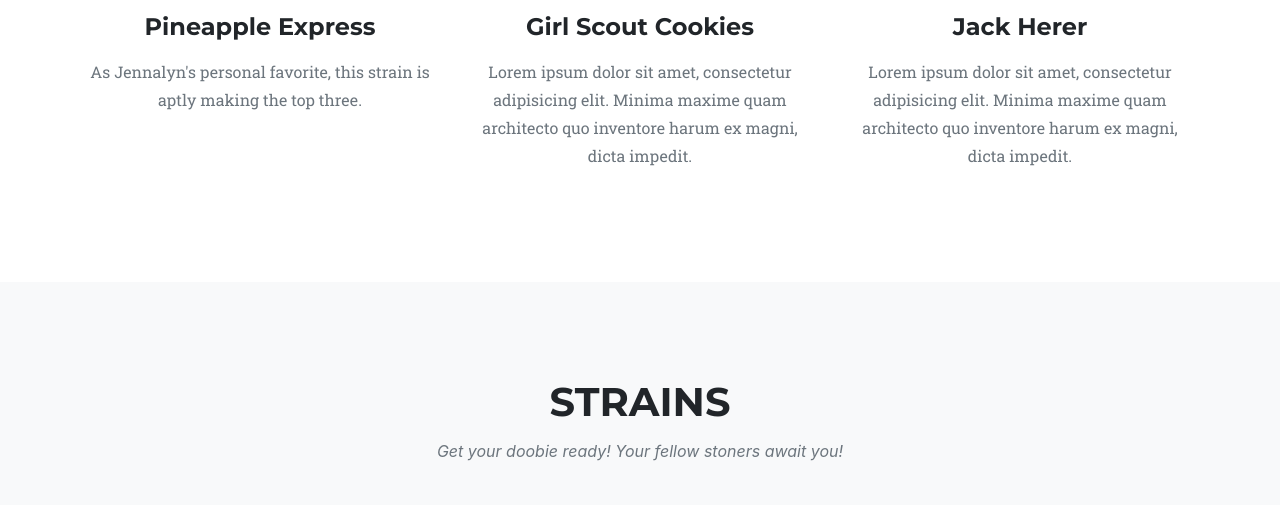
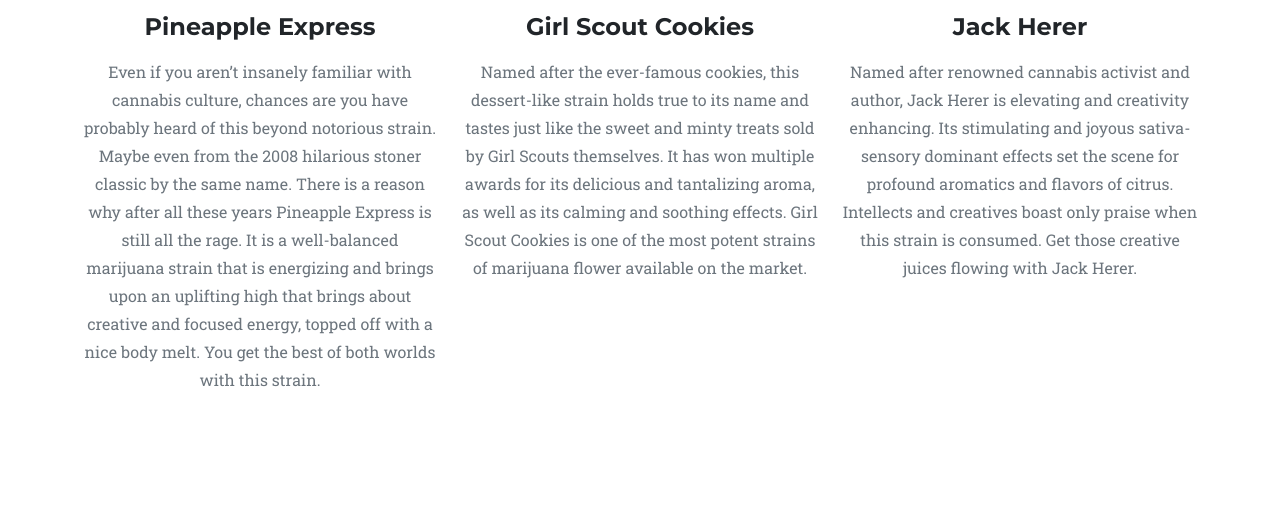
Before and after one commit to JennaScript/get-high-together, a website: page dist/index.html in a window 1280 px wide. Shown: the part 1356-1861 px from the top of the page. Drawn offline with nearby package versions, Linux system fonts and the light colour scheme; a web font is replaced by a local one.

Commit message:
Update index.html

```diff
--- a/dist/index.html
+++ b/dist/index.html
@@ -57,21 +57,21 @@
                         </span>
                         <img src="assets/img/strain-photos/pineappleexpress.jpg" width="350" height="300" alt="Pineapple Express">
                         <h4 class="my-3">Pineapple Express</h4>
-                        <p class="text-muted">As Jennalyn's personal favorite, this strain is aptly making the top three. </p>
+                        <p class="text-muted">Even if you aren’t insanely familiar with cannabis culture, chances are you have probably heard of this beyond notorious strain. Maybe even from the 2008 hilarious stoner classic by the same name. There is a reason why after all these years Pineapple Express is still all the rage. It is a well-balanced marijuana strain that is energizing and brings upon an uplifting high that brings about creative and focused energy, topped off with a nice body melt. You get the best of both worlds with this strain.</p>
                     </div>
                     <div class="col-md-4">
                         <span class="fa-stack fa-4x">
                         </span>
                         <img src="assets/img/strain-photos/girlscoutcookies.jpg" width="350" height="300" alt="Girl Scout Cookies">
                         <h4 class="my-3">Girl Scout Cookies</h4>
-                        <p class="text-muted">Lorem ipsum dolor sit amet, consectetur adipisicing elit. Minima maxime quam architecto quo inventore harum ex magni, dicta impedit.</p>
+                        <p class="text-muted">Named after the ever-famous cookies, this dessert-like strain holds true to its name and tastes just like the sweet and minty treats sold by Girl Scouts themselves. It has won multiple awards for its delicious and tantalizing aroma, as well as its calming and soothing effects. Girl Scout Cookies is one of the most potent strains of marijuana flower available on the market.</p>
                     </div>
                     <div class="col-md-4">
                         <span class="fa-stack fa-4x">
                         </span>
                         <img src="assets/img/strain-photos/jackherer.jpg" width="350" height="300" alt="Jack Herer">
                         <h4 class="my-3">Jack Herer</h4>
-                        <p class="text-muted">Lorem ipsum dolor sit amet, consectetur adipisicing elit. Minima maxime quam architecto quo inventore harum ex magni, dicta impedit.</p>
+                        <p class="text-muted">Named after renowned cannabis activist and author, Jack Herer is elevating and creativity enhancing. Its stimulating and joyous sativa-sensory dominant effects set the scene for profound aromatics and flavors of citrus. Intellects and creatives boast only praise when this strain is consumed. Get those creative juices flowing with Jack Herer.</p>
                     </div>
                 </div>
             </div>
@@ -185,6 +185,7 @@
                         <div class="team-member">
                             <img class="mx-auto rounded-circle" src="assets/img/team/jennalyn.jpg" alt="" />
                             <h4>Jennalyn Kabiling</h4>
+                            <h7>Favorite Strain: Pineapple Express</h7>
                             <p class="text-muted">Aspiring iOS Developer, Applied CS Student, Student Ambassador at Make School, San Francisco</p>
                         </div>
                     </div>
@@ -192,6 +193,7 @@
                         <div class="team-member">
                             <img class="mx-auto rounded-circle" src="assets/img/team/brenner.jpg" alt="" />
                             <h4>Brenner Haverlock</h4>
+                            <h7>Favorite Strain: Blue Dream</h7>
                             <p class="text-muted">Aspiring Back-End Developer, Database Developer, Applied CS Student at Make School, San Francisco</p>
                         </div>
                     </div>
```
